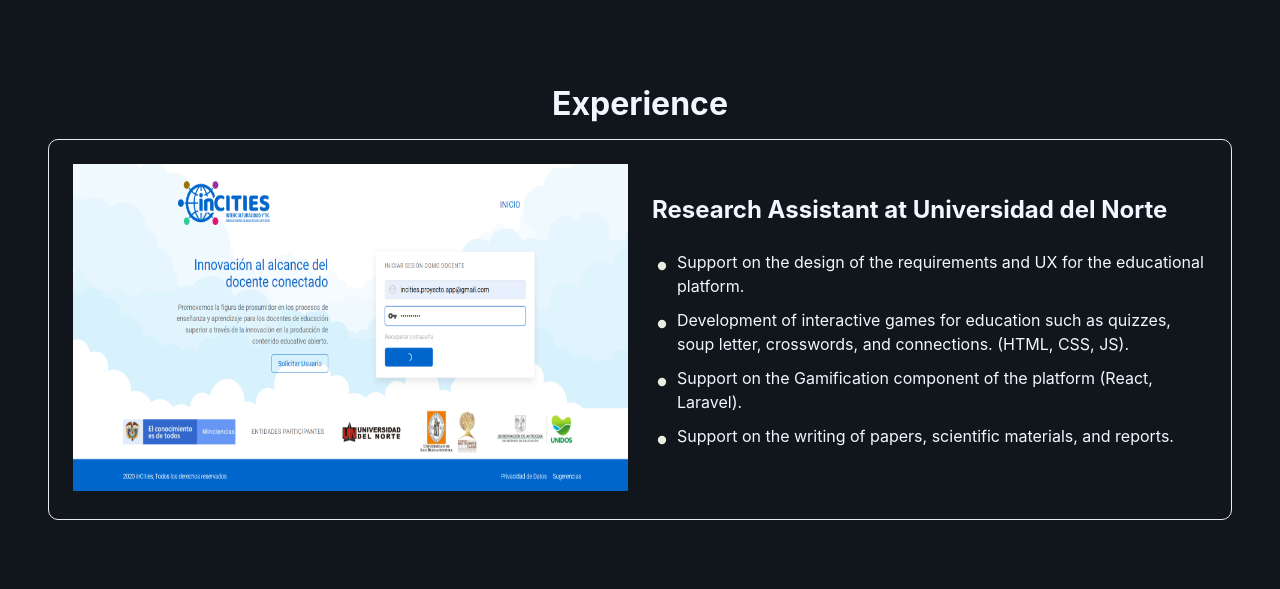
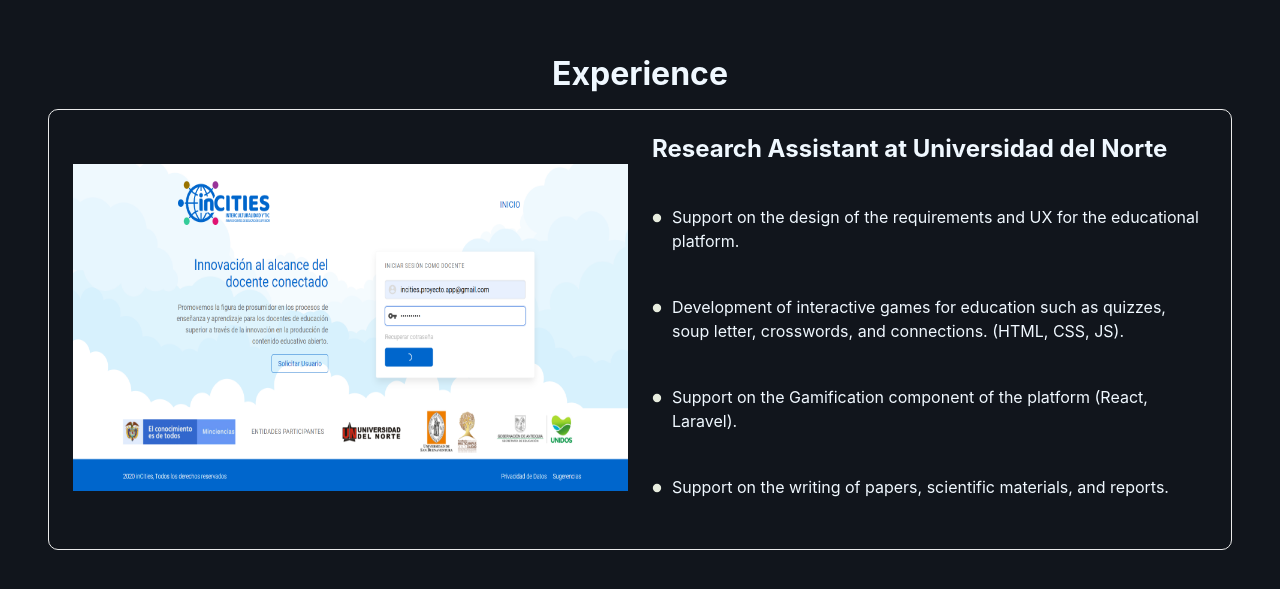
Before and after one commit to PedroAcevedo/my-portafolio, a Next.js app: page / in a window 1280 px wide. Shown: the part 1749-2338 px from the top of the page. Built offline with nearby package versions, Linux system fonts and the light colour scheme.

Commit message:
Fix bullets

```diff
--- a/components/JobCard/JobDescription/JobDescription.js
+++ b/components/JobCard/JobDescription/JobDescription.js
@@ -5,7 +5,7 @@ import JobDescriptionStyles from "./JobDescription.styles";
 const Bullet = styled.div`${JobDescriptionStyles.bullet}`;
 const ItemList = styled.ul`${JobDescriptionStyles.itemList}`;
 const Item = styled.li`${JobDescriptionStyles.item}`;
-const Label = styled.li`${JobDescriptionStyles.label}`;
+const Label = styled.p`${JobDescriptionStyles.label}`;
 const Title = styled.p`${JobDescriptionStyles.title}`;
 
 
@@ -16,10 +16,12 @@ const JobDescription = ({ role, description }) => {
             <ItemList>
                 {description.map((functions) =>
                 (<Item key={functions.length}>
-                    <Bullet>
-                        <Image src="/bullet.svg" alt="item bullet" width={15} height={15} />
-                    </Bullet>
-                    <Label>{functions}</Label>
+                    <Label>
+                        <Bullet>
+                            <Image src="/bullet.svg" alt="item bullet" width={15} height={15} />
+                        </Bullet>
+                        {functions}
+                    </Label>
                 </Item>)
                 )}
             </ItemList>
--- a/components/JobCard/JobDescription/JobDescription.styles.js
+++ b/components/JobCard/JobDescription/JobDescription.styles.js
@@ -15,12 +15,15 @@ const JobDescriptionStyles = {
     item: css`
         display: flex;
         margin: 10px 0px;
+        padding-left: 20px;
     `,
     bullet: css`
-        max-width: 20px;
-        min-width: 20px;
-        padding: 5px;
-        margin-right: 5px;
+        position: absolute;
+        margin-left: -20px;
+        min-height: 10px;
+        max-height: 10px;
+        max-width: 10px;
+        min-width: 10px;
     `,
     label: css`
         line-height: 1.5;
```
